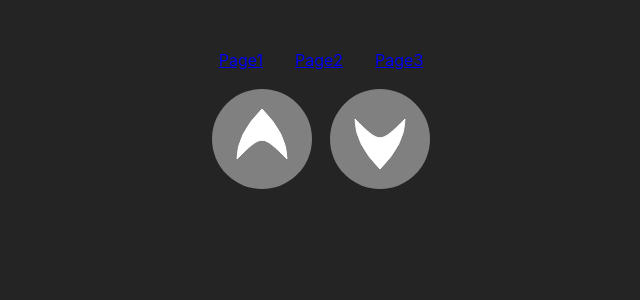
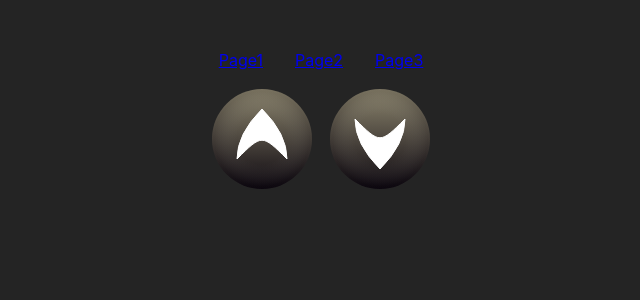
Before and after one commit to LarsGKodehode/useContext, a React (Vite) app: page /#/ in a window 1280 px wide. Shown: the top 300 px of the page, without its empty margins (319-959 px from the left). Built offline with nearby package versions, Linux system fonts and the light colour scheme.

Commit message:
added some custom gradient to svg buttons

```diff
--- a/src/components/CounterGUI/CounterGUI.tsx
+++ b/src/components/CounterGUI/CounterGUI.tsx
@@ -1,5 +1,5 @@
 // Libraries
-import { useContext } from 'react';
+import { Component, useContext } from 'react';
 
 // Types
 import { BaseSyntheticEvent, CSSProperties } from 'react';
@@ -7,6 +7,7 @@
 
 // Context
 import { CountContext } from '../../Context/counterContext';
+
 
 /**
  * GUI with buttons to increment and decrement context
@@ -27,10 +28,15 @@
   };
 
   // Construct props
-  const buttonStyle: CSSProperties = {
+  const centerContent: CSSProperties = {
+    alignContent: 'center',
+  };
+
+  const buttonStyle = {
     backgroundColor: '#00000000',
     border: '0px',
     borderRadius: '50%',
+    ...centerContent,
   };
 
   const layout: CSSProperties = {
@@ -48,6 +54,17 @@
     width: '100',
     height: '100',
   };
+
+  /**
+   * Colors for custom gradient
+   */
+  const svgCustomColors: CSSProperties = {
+    "--gradient-vertical-top": '#8e876f',
+    "--gradient-vertical-bottom": '#0b060e',
+    "--gradient-radial-center": '#99999900',
+    "--gradient-radial-edge": '#0b060e55',
+  };
+
   const incrementProps = {
     ...svgProps,
   };
@@ -56,18 +73,36 @@
     ...svgProps,
   };
 
+  // These SVG implementation should be extracted into their own components rather then lingering here
+
   /**
    * SVG for incremting something
    */
   const SVGIncrement = (): JSX.Element => {
     return(
-      <svg {...incrementProps}>
+      <svg {...incrementProps} style={svgCustomColors}>
+        <linearGradient id="gradient-vertical" x2="0" y2="1">
+          <stop offset="0%" stopColor="var(--gradient-vertical-top)" />
+          <stop offset="100%" stopColor="var(--gradient-vertical-bottom)" />
+        </linearGradient>
+        <radialGradient id="gradient-radial">
+          <stop offset="50%" stopColor="var(--gradient-radial-center)" />
+          <stop offset="95%" stopColor="var(--gradient-radial-edge)" />
+        </radialGradient>
         <circle
           cx="50"
           cy="50"
           r="50"
 
-          fill="gray"
+          fill="url(#gradient-vertical)"
+        />
+        <circle
+          cx="50"
+          cy="50"
+          r="50"
+
+          fill="url(#gradient-radial)"
+          fillOpacity=".5"
         />
         <path
          d='
@@ -90,13 +125,29 @@
    */
   const SVGDecrement = (): JSX.Element => {
     return(
-      <svg {...decrementProps}>
+      <svg {...decrementProps} style={svgCustomColors}>
+        <linearGradient id="gradient-vertical" x2="0" y2="1">
+          <stop offset="0%" stopColor="var(--gradient-vertical-top)" />
+          <stop offset="100%" stopColor="var(--gradient-vertical-bottom)" />
+        </linearGradient>
+        <radialGradient id="gradient-radial">
+          <stop offset="50%" stopColor="var(--gradient-radial-center)" />
+          <stop offset="95%" stopColor="var(--gradient-radial-edge)" />
+        </radialGradient>
         <circle
           cx="50"
           cy="50"
           r="50"
 
-          fill="gray"
+          fill="url(#gradient-vertical)"
+        />
+        <circle
+          cx="50"
+          cy="50"
+          r="50"
+
+          fill="url(#gradient-radial)"
+          fillOpacity=".5"
         />
         <path
          d='
@@ -114,6 +165,7 @@
     );
   };
 
+
   return(
     <div
       style={guiStyle}
```
